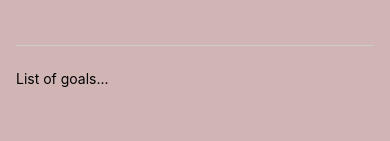
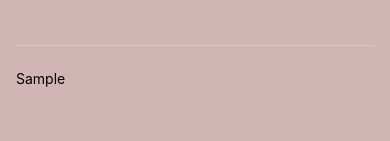
Before and after one commit to NaruNarsha/Udemy, a React Native app in the folder ReactNative/starting-project/: screen / in a window 390 px wide. Both pictures are taken after typing "Sample" into the empty fields and a click on the button "ADD GOAL". Shown: the part 159-300 px from the top of the page. Built offline with nearby package versions, Linux system fonts and the light colour scheme.

Commit message:
RN 24.(데모 앱 내에서) 강의 목표 리스트 관리하기

```diff
--- a/ReactNative/starting-project/App.js
+++ b/ReactNative/starting-project/App.js
@@ -13,7 +13,7 @@
 
 export default function App() {
   const [enteredGoalText, setEnteredGoalText] = useState('')
-
+  const [courseGoals, setCourseGoals] = useState([]);
 
   // 사용자가 내용을 입력할 때 해당 입력값을 가져노는 역할
   function goalInputHandler(enteredText) {
@@ -25,9 +25,19 @@
   // 버튼을 누르면 작동하는 함수
   function addGoalHandler() {
     console.log(enteredGoalText);
-  };
 
-  // styles는 View나 Text 컴포넌트에 스타일을 적용하는 데 사용됩니다.
+    // 기존의 courseGoals 배열을 복사하고, 새로운 목표를 추가
+    // ... (전개연산자)
+    // 아래 형태를 사용하는 이유 :
+    //    React의 상태 업데이트는 비동기적으로 처리될 수 있으므로,
+    //    이전 상태에 의존하는 새로운 상태를 설정할 때는
+    //    함수형 업데이트 형태를 사용하는 것이 안전합니다.
+    //
+    //    이전 상태를 직접 참조하는 대신, 함수의 인자로 이전 상태를 받아와서 새로운 상태를 계산합니다
+    // setCourseGoals([...currentCourseGoals, enteredGoalText]);
+    setCourseGoals(currentCourseGoals => [...currentCourseGoals, enteredGoalText]);
+  }
+
   // onChangeText :: React Naitve에서 활용하는 프로퍼티로 텍스트 입력이 변경될 때마다 호출되는 콜백 함수를 지정합니다.
   return (
     <View style={styles.appContainer}>
@@ -40,7 +50,7 @@
         <Button title = 'Add Goal' onPress ={addGoalHandler}  />
       </View>
       <View style = {styles.goalsContainer}>
-        <Text>List of goals...</Text>
+        {courseGoals.map((goal,index) => <Text key={index}>{goal}</Text>)}
       </View>
     </View>
   );
```
